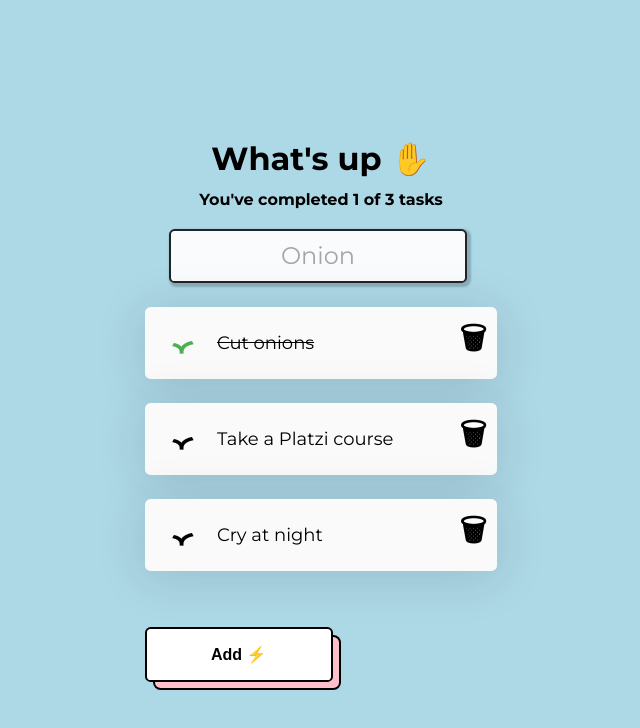
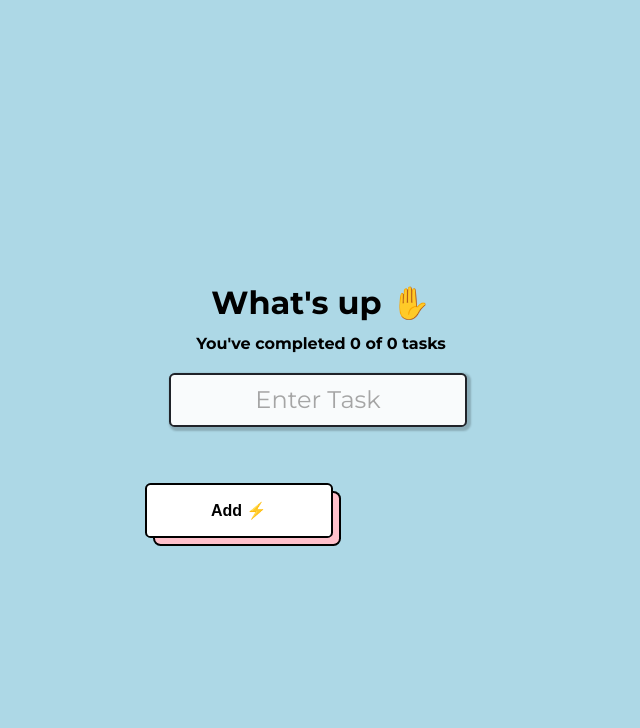
Before and after one commit to JoseJaraba/webpack-react-course, a React app: page / in a window 1280 px wide. Shown: the top 728 px of the page, without its empty margins (319-959 px from the left). Built offline with nearby package versions, Linux system fonts and the light colour scheme.

Commit message:
Class09/LocalStorage custom hook

```diff
--- a/src/components/App.jsx
+++ b/src/components/App.jsx
@@ -5,14 +5,39 @@ import { TodoList } from "./TodoList";
 import { TodoItem } from "./TodoItem";
 import { CreateTodoButtom } from "./CreateTodoButtom";
 
-const defaultTodos = [
-    {text:'Cut onions', completed:true},
-    {text:'Take a Platzi course', completed:false},
-    {text:'Cry at night', completed:false}
-];
+// const defaultTodos = [
+//     {text:'Cut onions', completed:true},
+//     {text:'Take a Platzi course', completed:false},
+//     {text:'Cry at night', completed:false}
+// ];
 
-const App = (props) => {
-    const [todos, setTodos] = React.useState(defaultTodos);
+const useLocalStorage = (itemName, initialValue) => {
+    const localStorageItem =localStorage.getItem(itemName);
+    let parsedItem;
+
+    if (!localStorageItem) {
+        localStorage.setItem(itemName, JSON.stringify(initialValue));
+        parsedItem = initialValue;
+    } else {
+        parsedItem = JSON.parse(localStorageItem);
+    }
+
+    const [item, setItem] = React.useState(parsedItem);
+
+    const saveItem = (newItem) => {
+        const stringifiedItem = JSON.stringify(newItem);
+        localStorage.setItem(itemName, stringifiedItem);
+        setItem(newItem);
+    }
+
+    return [
+        item,
+        saveItem
+    ];
+}
+
+const App = () => {
+    const [todos, saveTodos] = useLocalStorage('TODOS_V1', []);
     const [searchTaskValue, setSearchTaskValue] = React.useState('');
 
     const completedTodos = todos.filter(todo => todo.completed).length;
@@ -30,6 +55,19 @@ const App = (props) => {
         })
     }
 
+    const toggleCompleteTodo = (text) => {
+        const todoIndex = todos.findIndex(todo => todo.text === text);
+        const newTodos = [...todos];
+	    newTodos[todoIndex].completed = !newTodos[todoIndex].completed;
+	    saveTodos(newTodos);
+    }
+
+    const deleteTodo = (text) => {
+        saveTodos(todos.filter(
+            todo => todo.text !== text
+        ));
+    }
+
     return (
         // only one tag must be returned
         <React.Fragment>
@@ -37,7 +75,7 @@ const App = (props) => {
             <TodoSearch searchTaskValue={searchTaskValue} setSearchTaskValue={setSearchTaskValue} />
             <TodoList>
                 {searchedTodos.map(todo => (
-                    <TodoItem key={todo.text} text={todo.text} completed={todo.completed} />
+                    <TodoItem key={todo.text} text={todo.text} completed={todo.completed} onComplete={() => toggleCompleteTodo(todo.text)} onDelete={() => deleteTodo(todo.text)} />
                 ))}
             </TodoList>
             <CreateTodoButtom />
--- a/src/components/TodoItem.jsx
+++ b/src/components/TodoItem.jsx
@@ -3,17 +3,13 @@ import React from "react";
 const TodoItem = (props) => {
     return (
         <li className="TodoItem">
-            <span className={`Icon Icon-check ${props.completed && 'Icon-check--active'}`} onClick={() => {
-                alert(`TODO completede ${props.text}`)
-            }}>
+            <span className={`Icon Icon-check ${props.completed && 'Icon-check--active'}`} onClick={props.onComplete}>
                 ᄼ
             </span>
             <p className={`TodoItem-p ${props.completed && 'TodoItem-p--complete'}`}>
                 {props.text}
             </p>
-            <span className="Icon Icon-delete" onClick={() => {
-                alert(`TODO deleted ${props.text}`)
-            }}>
+            <span className="Icon Icon-delete" onClick={props.onDelete}>
                 &#128465;
             </span>
         </li>
--- a/src/components/TodoSearch.jsx
+++ b/src/components/TodoSearch.jsx
@@ -2,7 +2,7 @@ import React from "react";
 
 const TodoSearch = ({searchTaskValue, setSearchTaskValue}) => {
     return (
-        <input className="TodoSearch" value={searchTaskValue} placeholder="Onion" onChange={(event) => {
+        <input className="TodoSearch" value={searchTaskValue} placeholder="Enter Task" onChange={(event) => {
             console.log(event.target.value);
             setSearchTaskValue(event.target.value);
         }} />
--- a/src/index.js
+++ b/src/index.js
@@ -4,6 +4,6 @@ import App from './components/App';
 import './styles/global.scss';
 
 ReactDOM.render(
-    <App greeting="User"/>,
+    <App />,
     document.getElementById('app')
 );
```
